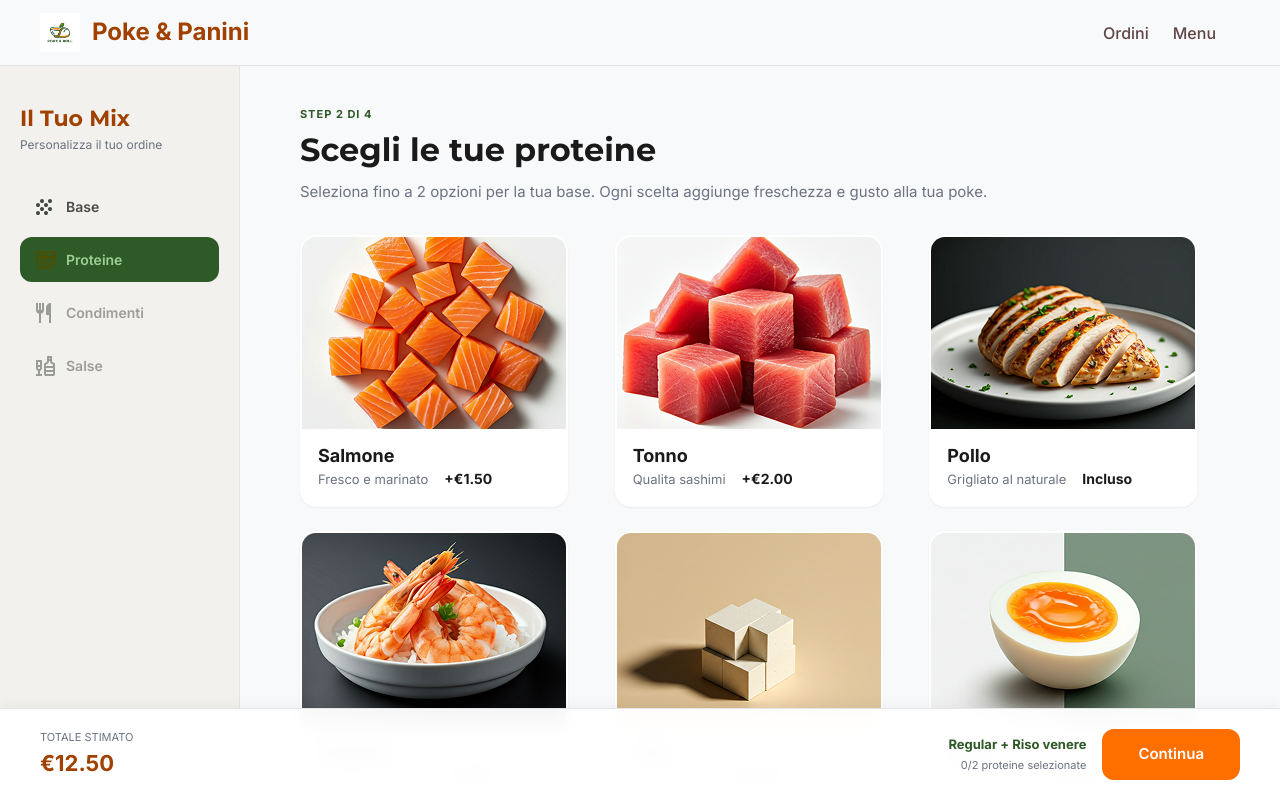
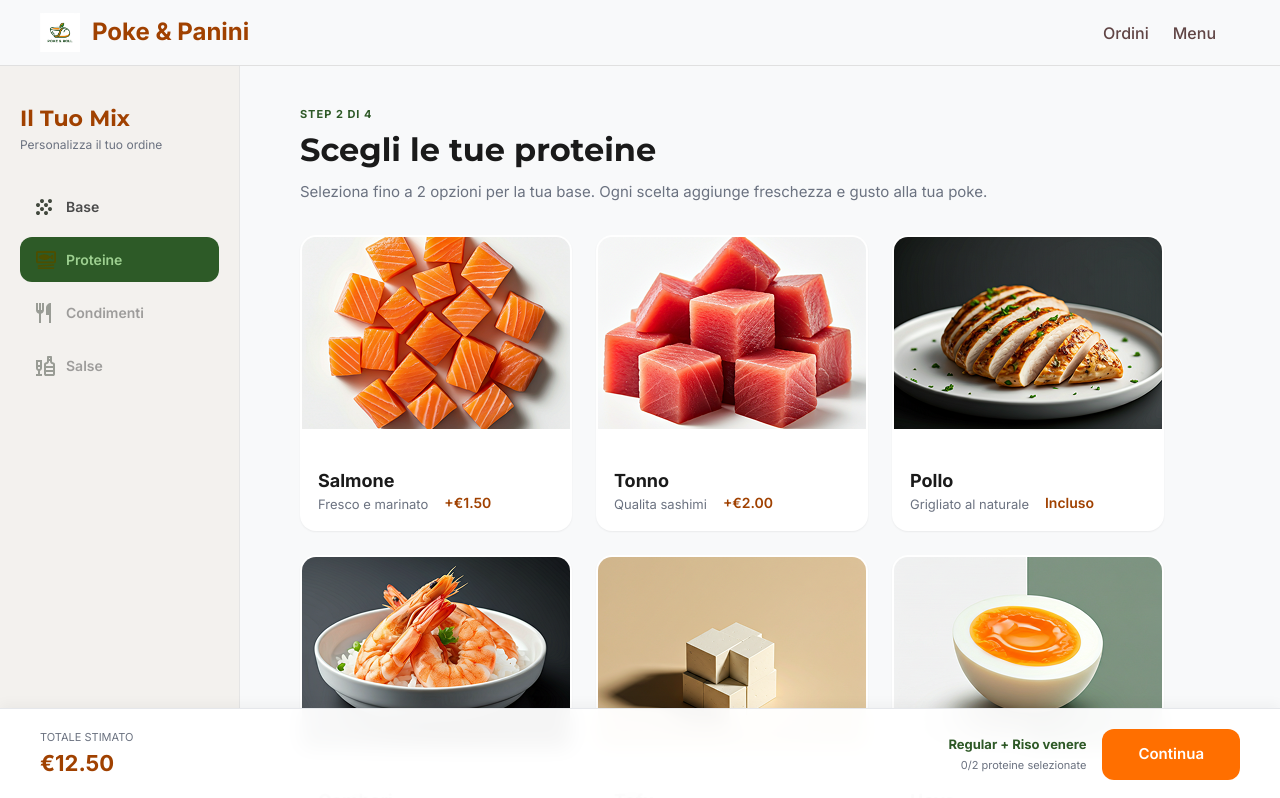
Before and after one commit to GGA999/poke-panini-web, a React (Vite) app: page /poke2 in a window 1280 px wide. Shown: the top 798 px of the page. Built offline with nearby package versions, Linux system fonts and the light colour scheme.

Commit message:
correzzione colori e font

```diff
--- a/src/components/ConfiguratorOptionCard.module.css
+++ b/src/components/ConfiguratorOptionCard.module.css
@@ -1,6 +1,6 @@
 .card {
-  width: 100%;
-  max-width: 268px;
+  width: 272px;
+  max-width: 288px;
   background: var(--bg-white);
   border: 2px solid transparent;
   border-radius: var(--radius-lg);
@@ -74,10 +74,15 @@
 }
 
 .priceTag {
-  color: var(--text-dark);
+  color: var(--color-orange);
   font-size: 14px;
-  font-weight: 700;
+  font-weight: 600;
   white-space: nowrap;
+  line-height:20px;
+}
+
+.priceTag > .priceTagGratis{
+  color: var(--text-dark)
 }
 
 @media (max-width: 520px) {
--- a/src/pages/poke2.module.css
+++ b/src/pages/poke2.module.css
@@ -50,7 +50,8 @@
   display: grid;
   grid-template-columns: repeat(3, minmax(0, 1fr));
   gap: 24px;
-
+  height: 616px;
+  width: 864px;
 }
 
 .totalBox span {
```
